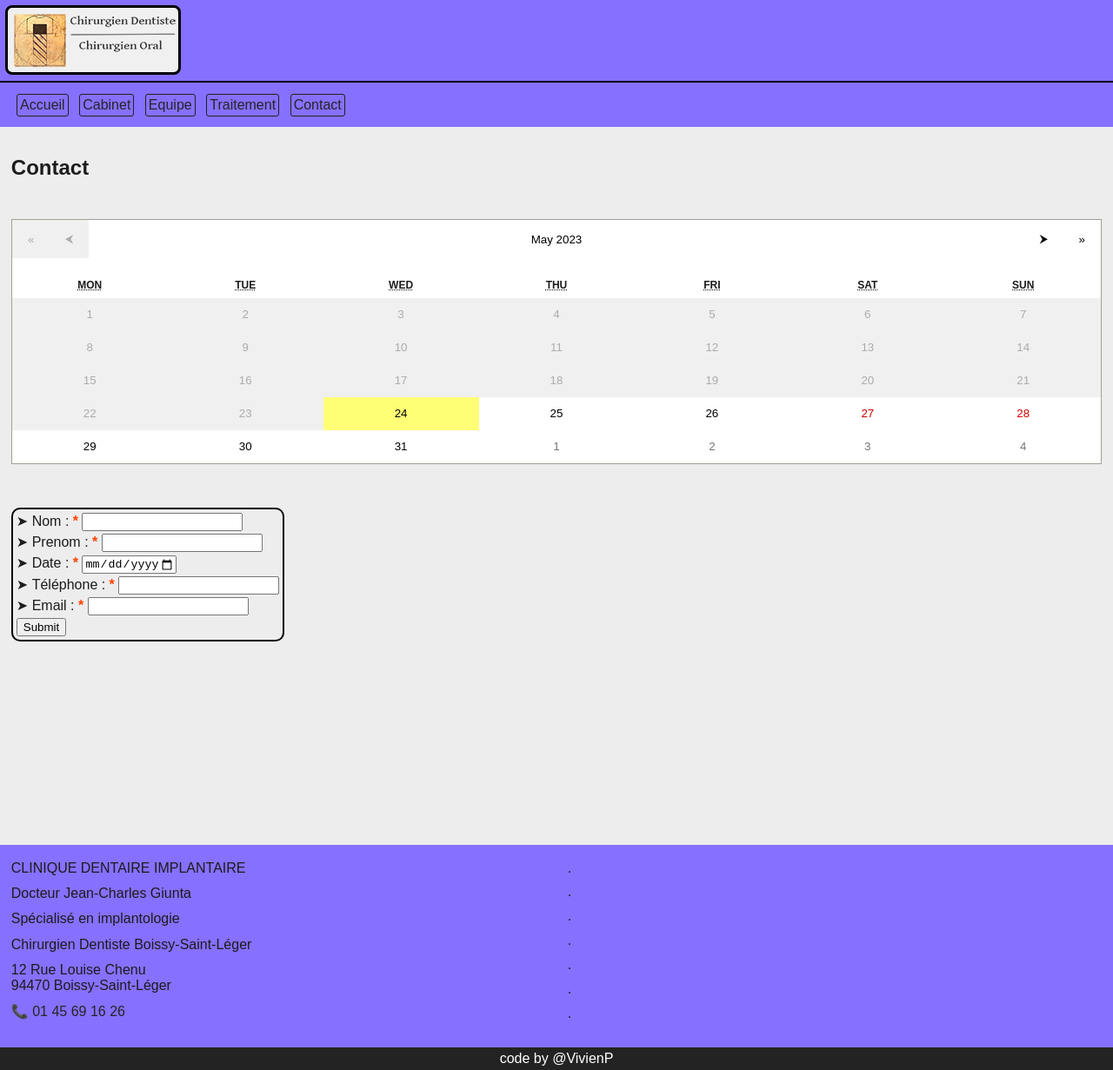
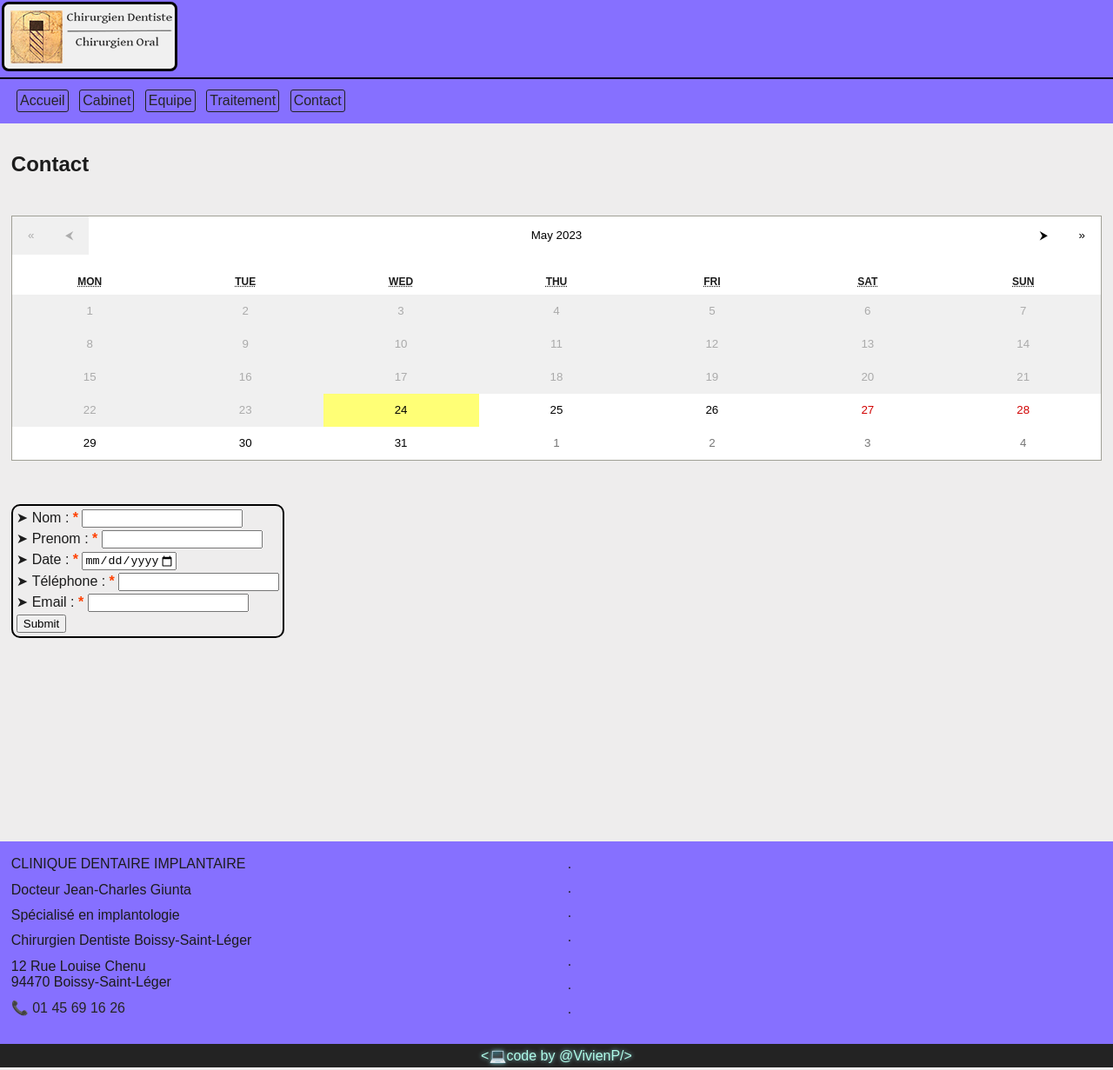
Before and after one commit to Vivien-Parsis/stage-site, a React (Create React App) app: page /contact in a window 1280 px wide. Shown: the whole page at 87% size. Built offline with nearby package versions, Linux system fonts and the light colour scheme.

Commit message:
few css change, added credit

```diff
--- a/src/App.js
+++ b/src/App.js
@@ -1,6 +1,7 @@
+import 'react-calendar/dist/Calendar.css';
 import './style/style.css';
 import './style/darkmod.css';
-import 'react-calendar/dist/Calendar.css';
+
 import { BrowserRouter, Routes, Route } from "react-router-dom";
 import Header from './component/header/header';
 import Navigation from './component/header/navigation';
--- a/src/component/footer/credit.jsx
+++ b/src/component/footer/credit.jsx
@@ -1 +1 @@
-const Credit = () => {return(<span id="credit">code by <a rel="noreferrer" href="https://github.com/Vivien-Parsis" target="_blank">@VivienP</a></span>)};export default Credit;
+const Credit = () => {return(<span id="credit"><a rel="noreferrer" href="https://github.com/Vivien-Parsis" target="_blank">{"<"}💻code by @VivienP{"/>"}</a></span>)};export default Credit;
--- a/src/component/header/banderole.jsx
+++ b/src/component/header/banderole.jsx
@@ -3,7 +3,9 @@ import logo from "../../assets/image/Dr-jean-charles-giunta-Dentiste-Boissy-St-L
 const Banderole = () => {
     return (
         <>
+        <a href="https://stage-website.netlify.app/">
         <img alt="" src={logo} id="logo-img"></img>
+        </a>
         </>
     )
 }
--- a/src/style/style.css
+++ b/src/style/style.css
@@ -1,4 +1,3 @@
-
 html{
   font-family: Arial, Helvetica, sans-serif;
   color:rgb(28, 28, 28);
@@ -25,9 +24,9 @@ h1,p{
   display: flex;
   flex-wrap: nowrap;
 }
-.header h1{
+.header a{
   margin:0;
-  padding:1%;
+  padding:.1%;
 }
 nav{
   width: 100%;
@@ -129,8 +128,11 @@ footer div span{
   color:rgb(255, 64, 0);
   font-weight: bolder;
 }
+
 .highlight{
-  color:rgb(6, 106, 72);
+  text-decoration:underline;
+  color:rgb(50, 121, 156);
+  border-color: rgb(83, 215, 62);
   font-weight: 800;
 }
 #credit{
@@ -139,8 +141,11 @@ footer div span{
   width:100%;
   text-align: center;
   background-color: rgb(35, 35, 35);
-  color:white;
 }
 #credit a{
-  color:white;
+  color:rgb(176, 252, 234);
+  text-shadow:0 0 5px #8BCDCE;
 }
+#credit:hover,#credit a:hover{
+  color: rgb(18, 129, 203);
+}
```
